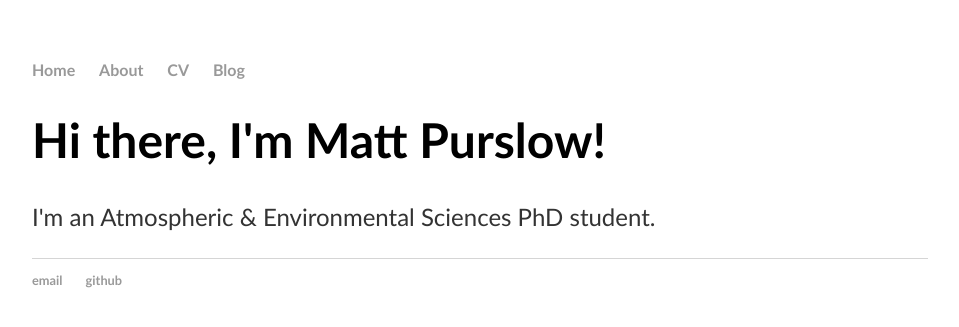
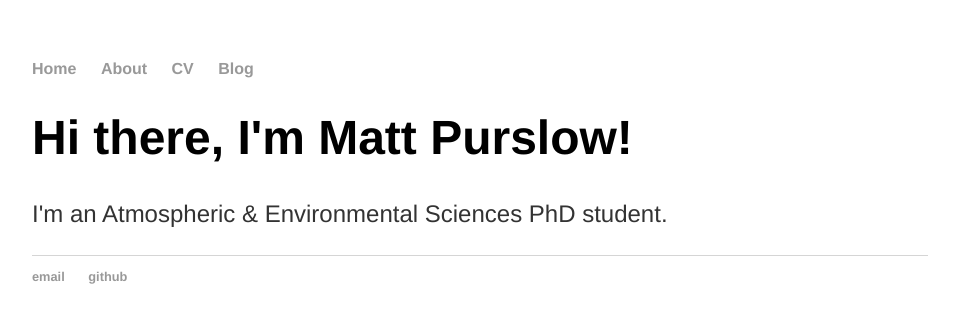
Before and after one commit to MattABPurslow/MattABPurslow.github.io, a Jekyll site: the page index.html, which Jekyll copies as it is, in a window 1280 px wide. Shown: the top 327 px of the page, without its empty margins (160-1119 px from the left). Built offline with Jekyll 4.4.1, drawn with Linux system fonts in a browser that asks for light colours.

Commit message:
Matt reverted to Helvetica as default typeface

```diff
--- a/css/main.css
+++ b/css/main.css
@@ -3,7 +3,7 @@ body {
     width: 70%;
 }
 nav ul, footer ul {
-    font-family: 'Gill Sans';/*, 'Helvetica', 'Arial', 'Sans-Serif';*/
+    font-family: 'Helvetica', 'Arial', 'Sans-Serif';
     padding: 0px;
     list-style: none;
     font-weight: bold;
@@ -21,10 +21,10 @@ a:hover {
 }
 h1 {
     font-size: 3em;
-    font-family: 'Gill Sans';/*, 'Helvetica', 'Arial', 'Sans-Serif';*/
+    font-family: 'Helvetica', 'Arial', 'Sans-Serif';
 }
 p {
-    font-family: 'Gill Sans';/*, 'Helvetica', 'Arial', 'Sans-Serif';*/
+    font-family: 'Helvetica', 'Arial', 'Sans-Serif';
     font-size: 1.5em;
     line-height: 1.4em;
     color: #333;
```
